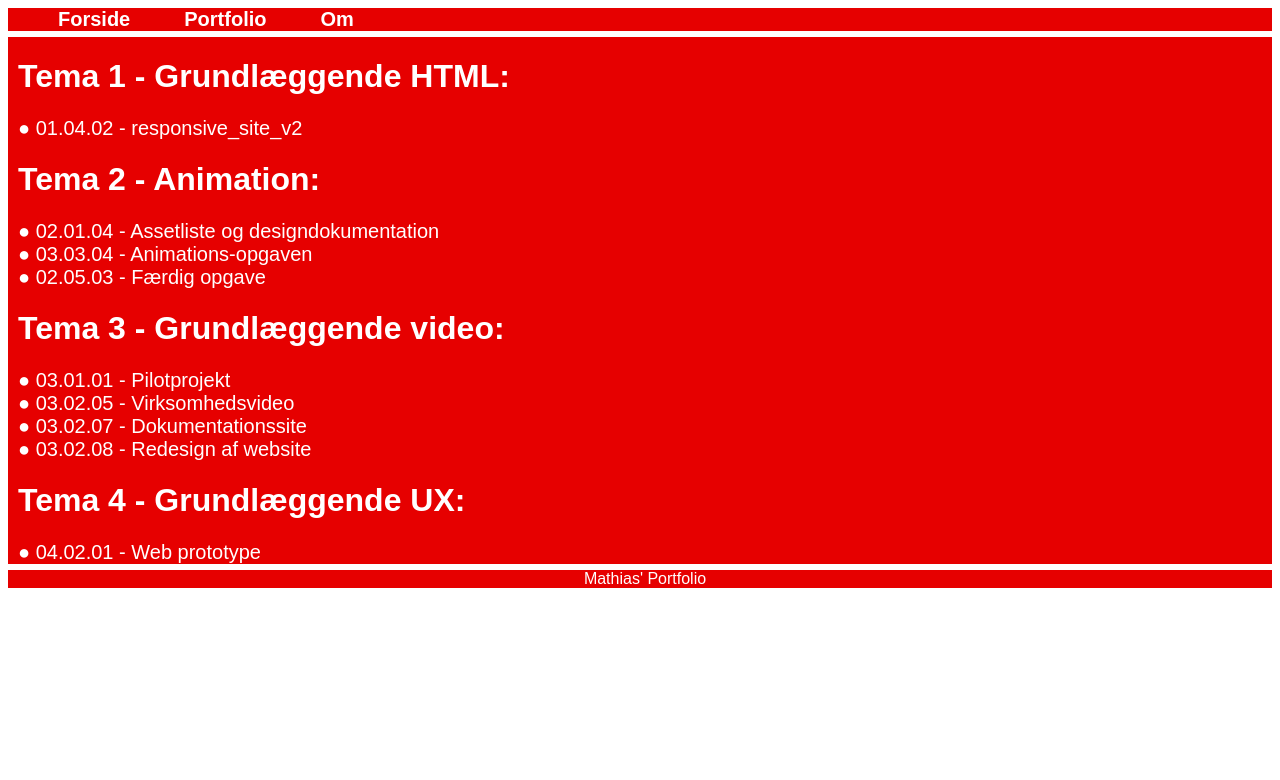
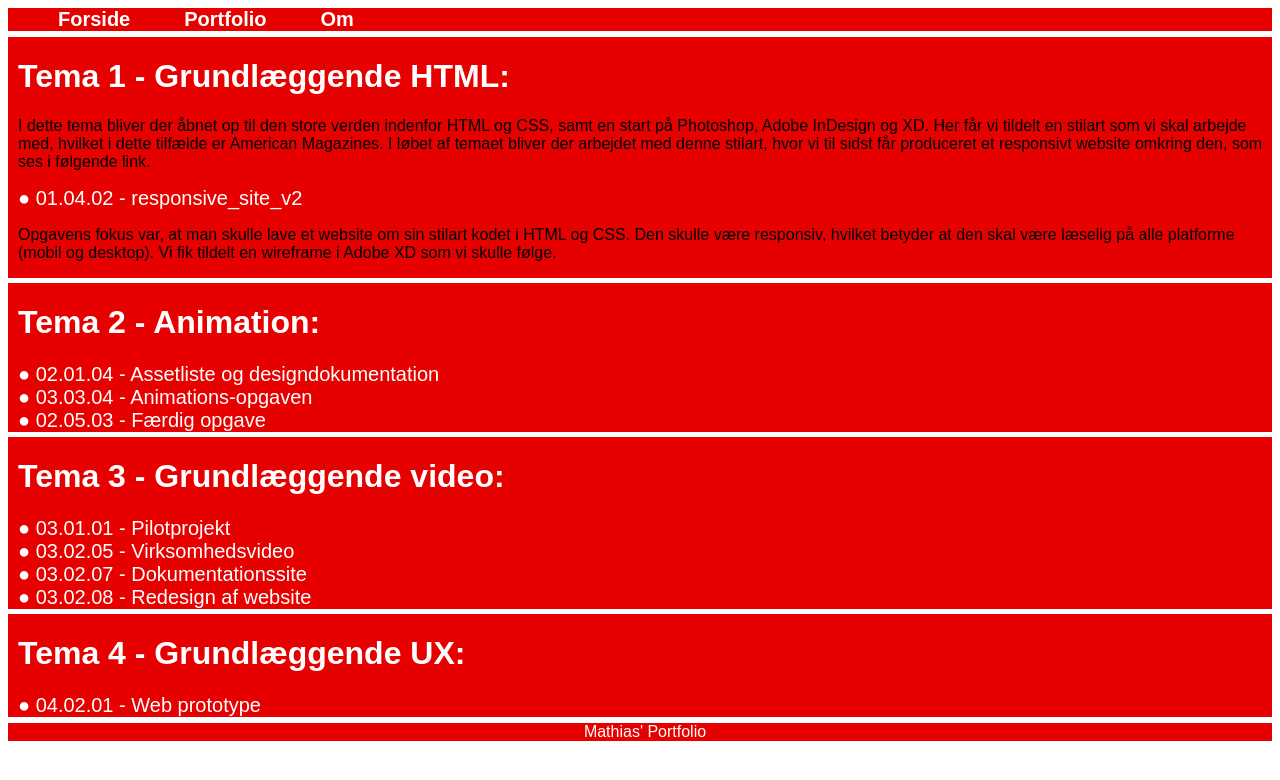
Before and after one commit to MathiasRH/portfolio, a plain HTML site: page portfolio.html in a window 1280 px wide. Drawn offline with Linux system fonts and the light colour scheme; a web font is replaced by a local one.

Commit message:
tekst tema 1

```diff
--- a/portfolio.html
+++ b/portfolio.html
@@ -25,15 +25,16 @@
     <div id="sectionwrapper">
         <div id="tema1">
             <h1>Tema 1 - Grundlæggende HTML:</h1>
-
+            <p>I dette tema bliver der åbnet op til den store verden indenfor HTML og CSS, samt en start på Photoshop, Adobe InDesign og XD. Her får vi tildelt en stilart som vi skal arbejde med, hvilket i dette tilfælde er American Magazines. I løbet af temaet bliver der arbejdet med denne stilart, hvor vi til sidst får produceret et responsivt website omkring den, som ses i følgende link.</p>
             <a href="http://mathiashoeyer.dk/kea/01-web/04-responsive/01_04_02_responsive_v2">● 01.04.02 - responsive_site_v2</a>
+            <p>Opgavens fokus var, at man skulle lave et website om sin stilart kodet i HTML og CSS. Den skulle være responsiv, hvilket betyder at den skal være læselig på alle platforme (mobil og desktop). Vi fik tildelt en wireframe i Adobe XD som vi skulle følge.</p>
         </div>
 
         <div id="tema2">
             <h1>Tema 2 - Animation:</h1>
 
-            <a href="https://fronter.com/kea/links/files.phtml/1559030239$1104070$/1.+Semester/C.+Tema+02_prcent_3A+Grundl_prcent_E6ggende+Animation/02.01_prcent_3A+Ide+og+design/Afleveringer/Hold+A/02.01.04+Assetliste+og+designdokumentation/02_01_04_Spil_MathiasH_prcent_F8yer.pdf">● 02.01.04 - Assetliste og designdokumentation</a><br>
-            <a href="https://fronter.com/kea/links/files.phtml/1559030239$1104070$/1.+Semester/C.+Tema+02_prcent_3A+Grundl_prcent_E6ggende+Animation/02.01_prcent_3A+Ide+og+design/Afleveringer/Hold+A/02.01.04+Assetliste+og+designdokumentation/02_01_04_Spil_MathiasH_prcent_F8yer.pdf">● 03.03.04 - Animations-opgaven</a><br>
+            <a href="http://mathiashoeyer.dk/kea/eksamen/02_01_04_Spil_MathiasH%C3%B8yer.pdf">● 02.01.04 - Assetliste og designdokumentation</a><br>
+            <a href="http://mathiashoeyer.dk/kea/eksamen/03_03_04_Animation_MathiasH.pdf">● 03.03.04 - Animations-opgaven</a><br>
             <a href="http://cajsaphoebe.dk/kea/02-animation/gruppe-8_dokumentationssite/">● 02.05.03 - Færdig opgave</a>
         </div>
 
@@ -52,7 +53,7 @@
         <div id="tema4">
             <h1>Tema 4 - Grundlæggende UX:</h1>
 
-            <a href="https://fronter.com/kea/links/files.phtml/1559030239$1104070$/1.+Semester/E.+Tema+04_prcent_3A+Grundl_prcent_E6ggende+UX/04.02_prcent_3A+Web+prototype/Afleveringer/Afleveringer+Hold+A/04.02.01+-+Webprototype/04_03_01_web_prototype_MathiasH.pdf">● 04.02.01 - Web prototype</a>
+            <a href="http://mathiashoeyer.dk/kea/eksamen/04_02_01_web_prototype_MathiasH.pdf">● 04.02.01 - Web prototype</a>
 
 
         </div>
--- a/style.css
+++ b/style.css
@@ -74,6 +74,12 @@ h2 {
     margin-left: 10px;
 }
 
+#sectionwrapper p {
+    color: black;
+    font-family: 'Francois One', sans-serif;
+    margin-left: 10px;
+}
+
 p {
     color: white;
     font-family: 'Francois One', sans-serif;
@@ -82,6 +88,10 @@ p {
 
 a:hover {
     color: lightgrey;
+}
+
+#tema1 {
+    border-bottom: solid 5px white;
 }
 
 #tema1 a {
@@ -96,6 +106,10 @@ a:hover {
     color: lightgrey;
 }
 
+#tema2 {
+    border-bottom: solid 5px white;
+}
+
 #tema2 a {
     font-family: 'Francois One', sans-serif;
     color: white;
@@ -106,6 +120,10 @@ a:hover {
 
 #tema2 a:hover {
     color: lightgrey;
+}
+
+#tema3 {
+    border-bottom: solid 5px white;
 }
 
 #tema3 a {
```
